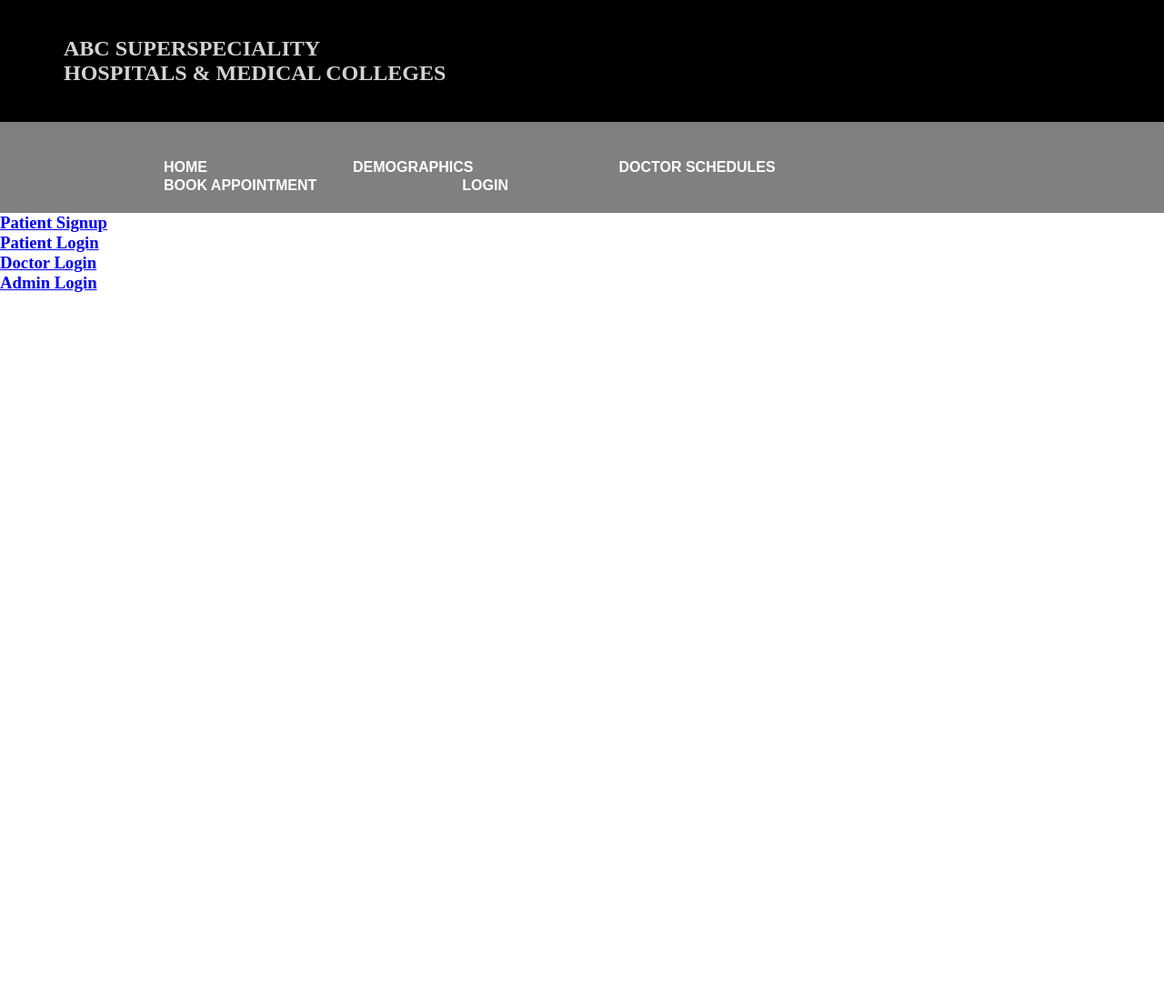
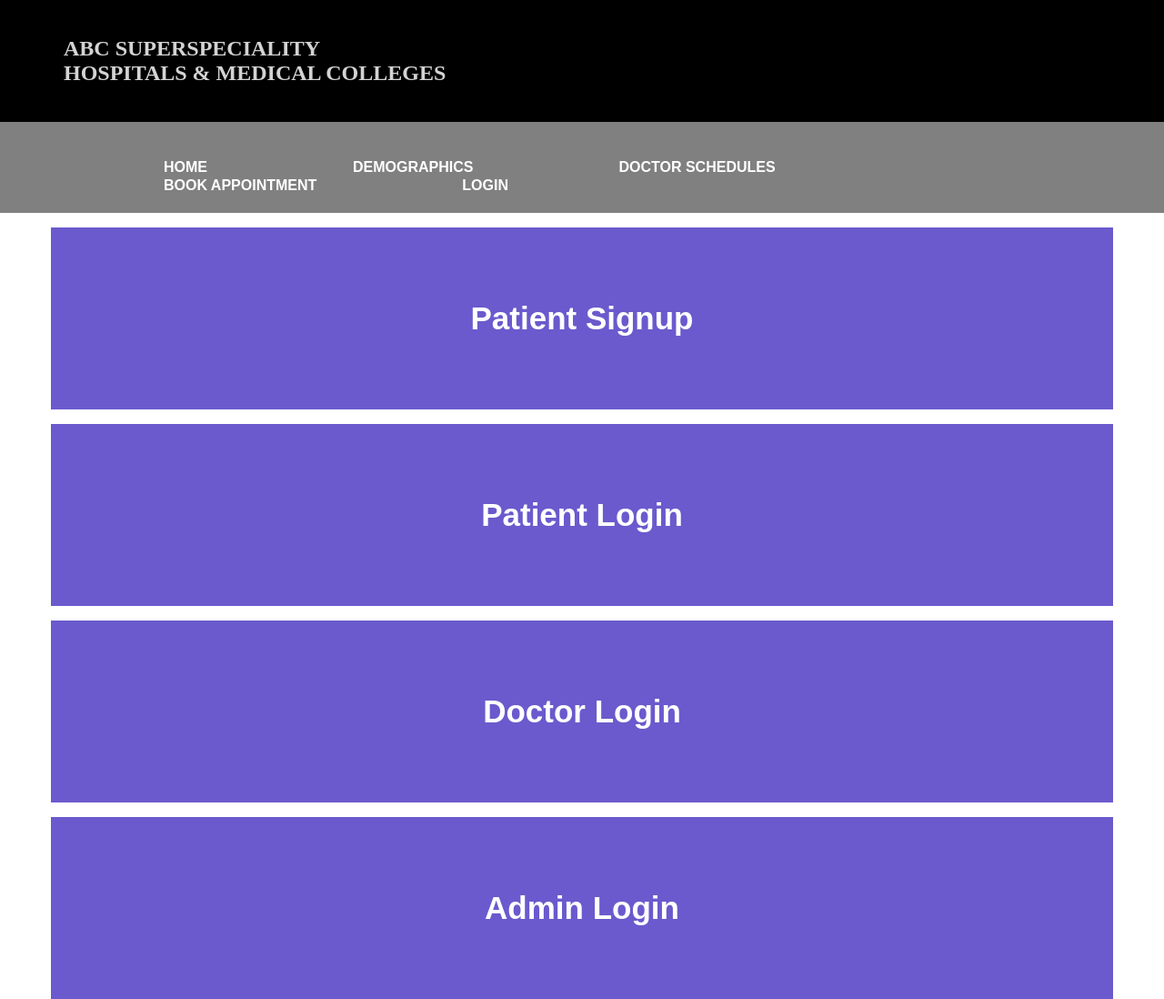
Before and after one commit to neilgautam/health.net, a PHP site: page /loginandappointment.php in a window 1280 px wide. Shown: the whole page at 91% size. Before the commit the page ends 321 px from the top, so only its background shows below. Run offline with PHP 8.4, Linux system fonts and the light colour scheme.

Commit message:
Add files via upload

```diff
--- a/style.css
+++ b/style.css
@@ -72,3 +72,24 @@ line-height:20px;
 .foot-heading .heading {
 	font-size:30px;
 }
+.login-sign{
+	background-color: SlateBlue;
+	margin:16px 16px 0;
+	width:calc(100%-50px);
+	height :200px;
+}
+
+.login-sign h3{
+	color:white;
+	text-align:center;
+	line-height:200px;
+	font-family:arial;
+	font-size:35px;
+}
+.wrapper{
+	width :1200px;
+	margin :0 auto;
+}
+.temp-link{
+	text-decoration:none;
+}
```
